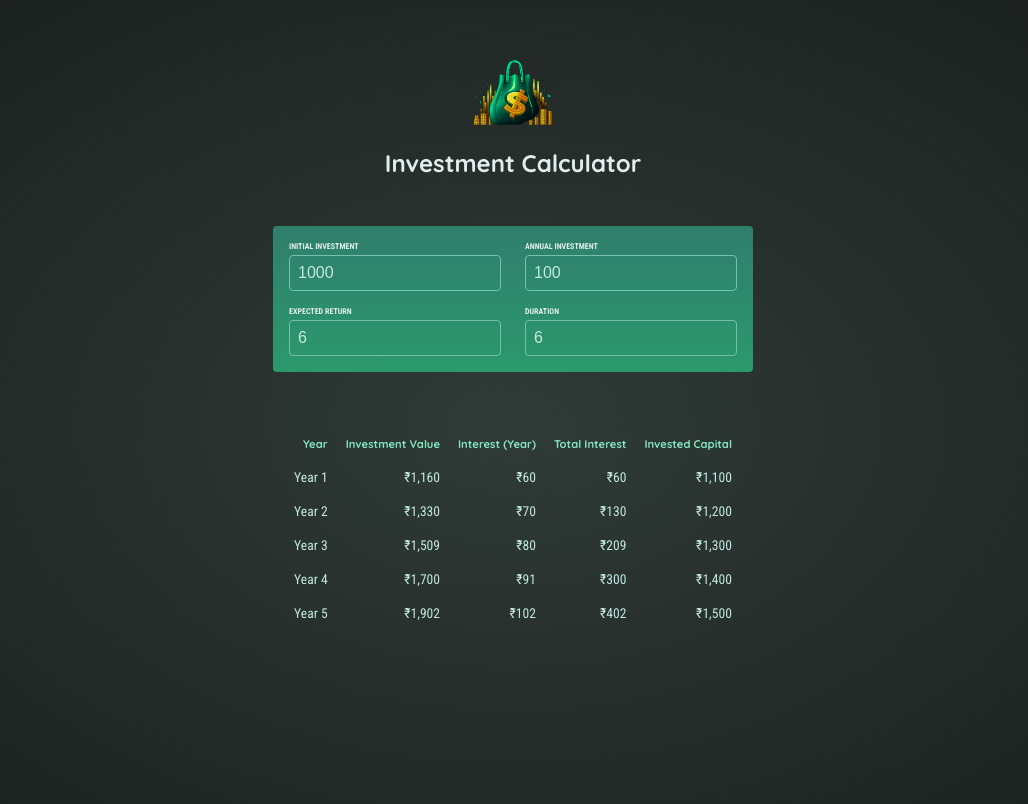
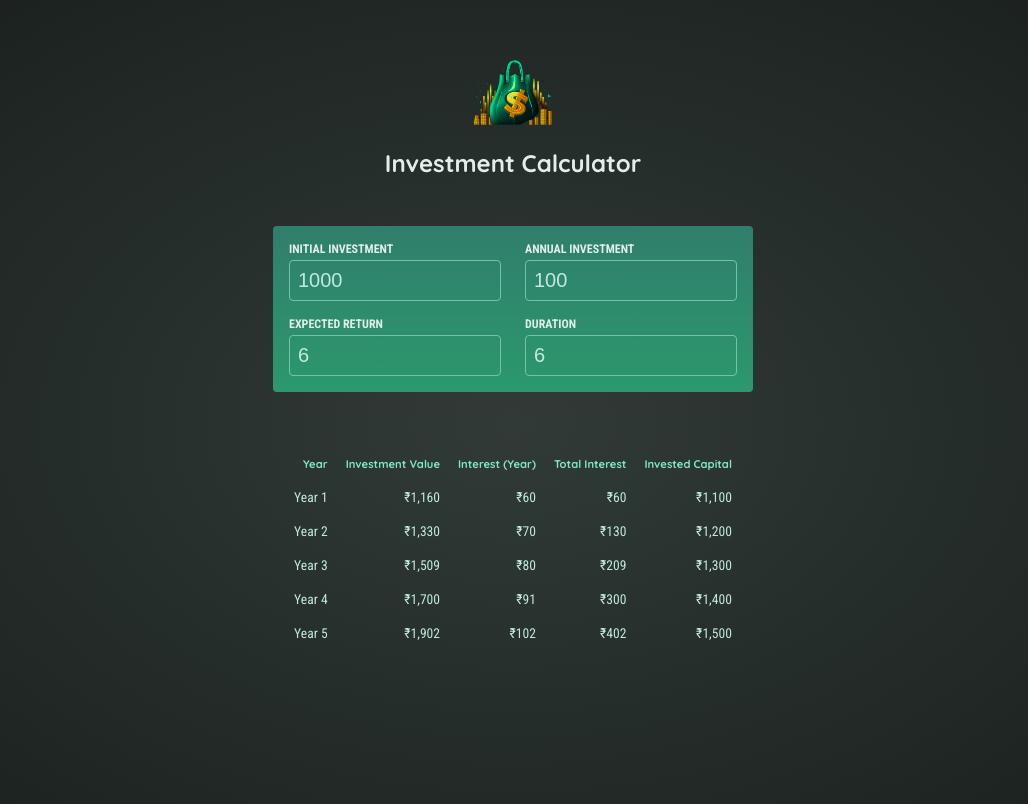
Before and after one commit to RehanGeorge/ReactPracticeProject, a React (Vite) app: page / in a window 1280 px wide. Shown: the top 804 px of the page, without its empty margins (127-1155 px from the left). Built offline with nearby package versions, Linux system fonts and the light colour scheme.

Commit message:
Increased font sizes for readability

```diff
--- a/src/index.css
+++ b/src/index.css
@@ -49,7 +49,7 @@ body {
   display: block;
   margin-bottom: 0.25rem;
   font-family: 'Roboto Condensed', sans-serif;
-  font-size: 0.5rem;
+  font-size: 0.75rem;
   font-weight: bold;
   text-transform: uppercase;
 }
@@ -61,7 +61,7 @@ body {
   border-radius: 0.25rem;
   background-color: transparent;
   color: #c2e9e0;
-  font-size: 1rem;
+  font-size: 1.25rem;
 }
 
 #result {
```
